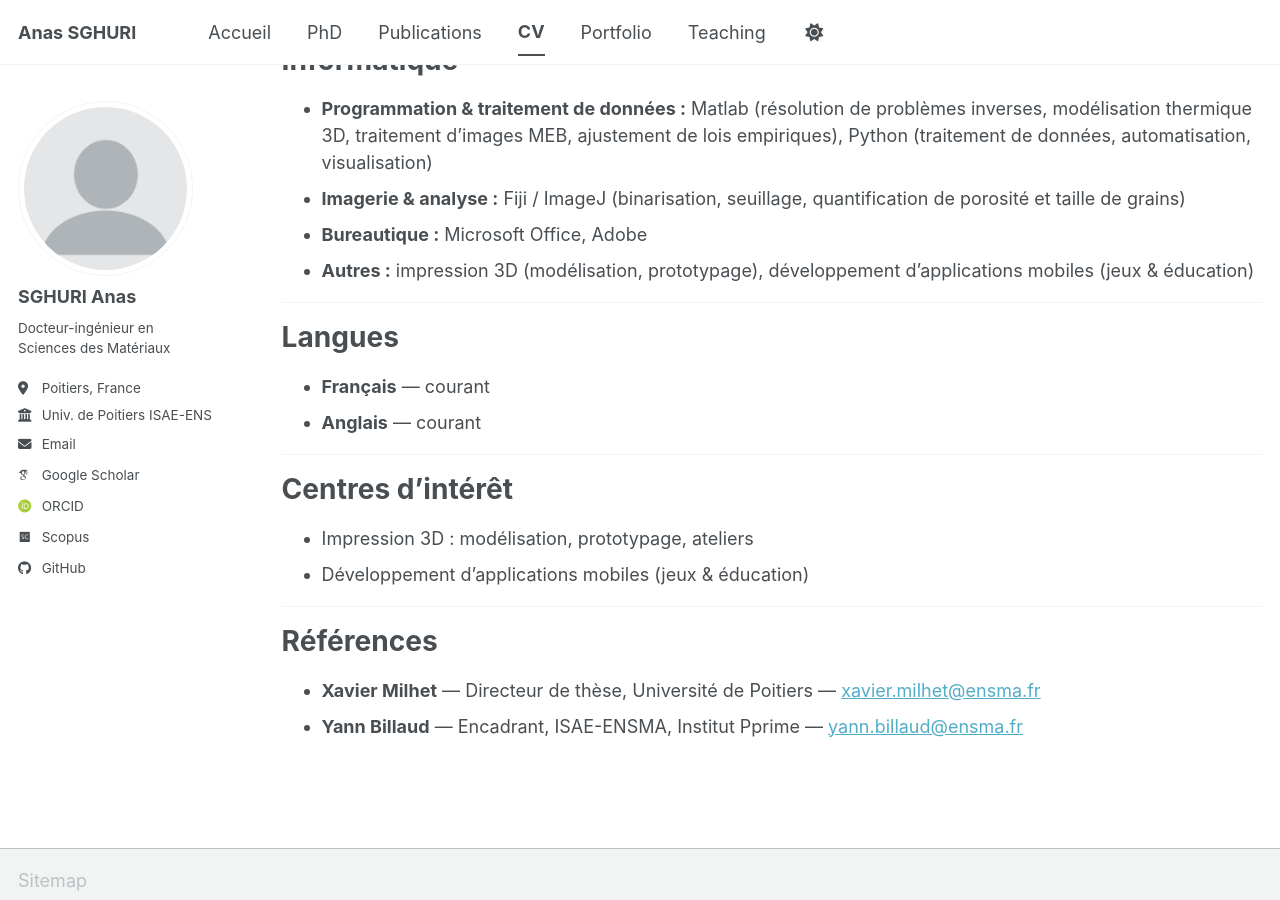
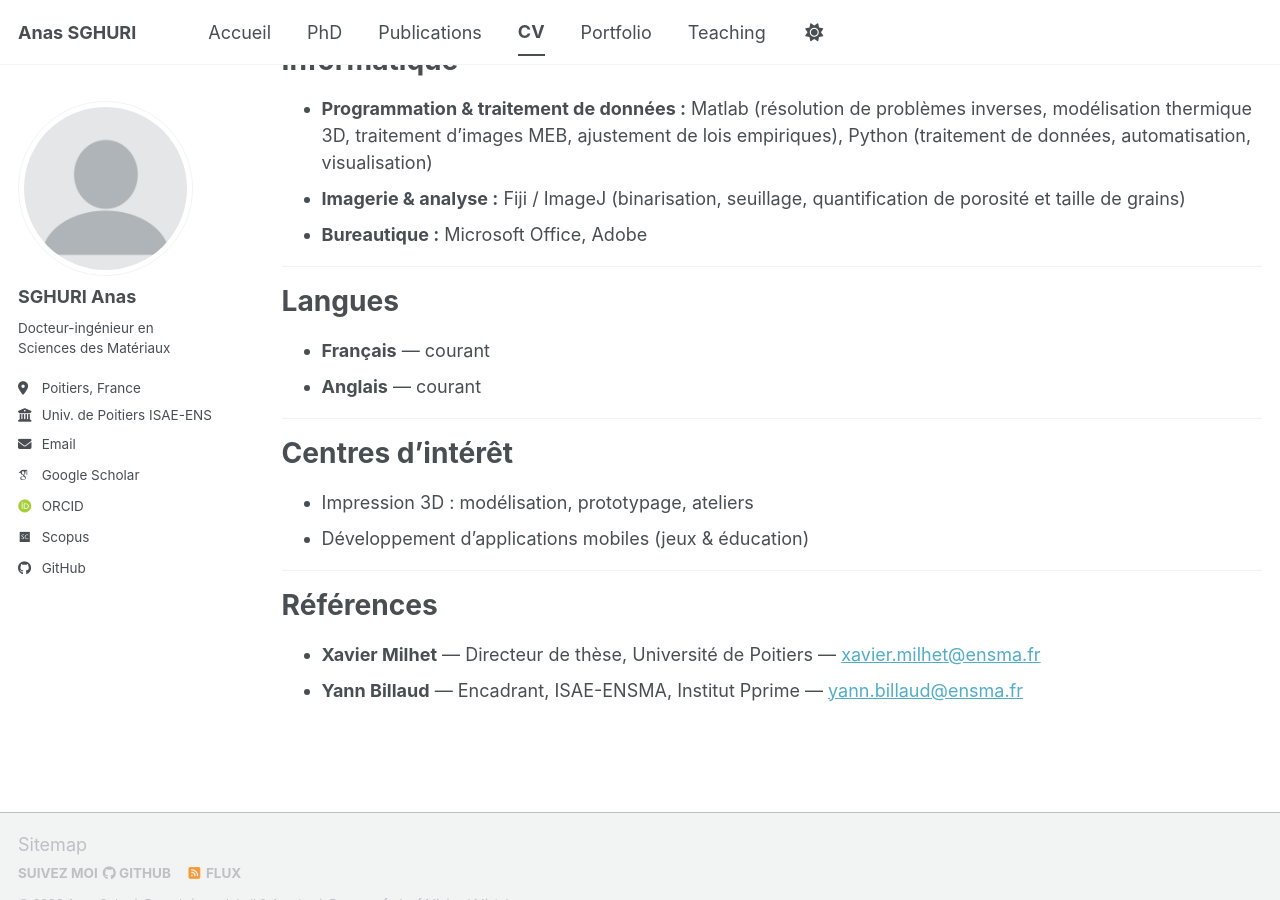
Before and after one commit to Anas-Sg-git/anas-sghuri, a Jekyll site: the page built from _pages/cv.md, in a window 1280 px wide and 900 px high, scrolled down 2485 px. Built offline with Jekyll 4.4.1, drawn with Linux system fonts in a browser that asks for light colours; some web fonts are replaced; a script bundle is joined from its source files by our own code; library files that are not in the unit come from our copies.

Commit message:
Update cv.md

```diff
--- a/_pages/cv.md
+++ b/_pages/cv.md
@@ -85,7 +85,6 @@ Intitulé du mémoire : ‘’Élaboration, caractérisation et simulation de re
 * **Programmation & traitement de données :** Matlab (résolution de problèmes inverses, modélisation thermique 3D, traitement d'images MEB, ajustement de lois empiriques), Python (traitement de données, automatisation, visualisation)
 * **Imagerie & analyse :** Fiji / ImageJ (binarisation, seuillage, quantification de porosité et taille de grains)
 * **Bureautique :** Microsoft Office, Adobe
-* **Autres :** impression 3D (modélisation, prototypage), développement d'applications mobiles (jeux & éducation)
 
 ---
 
```
